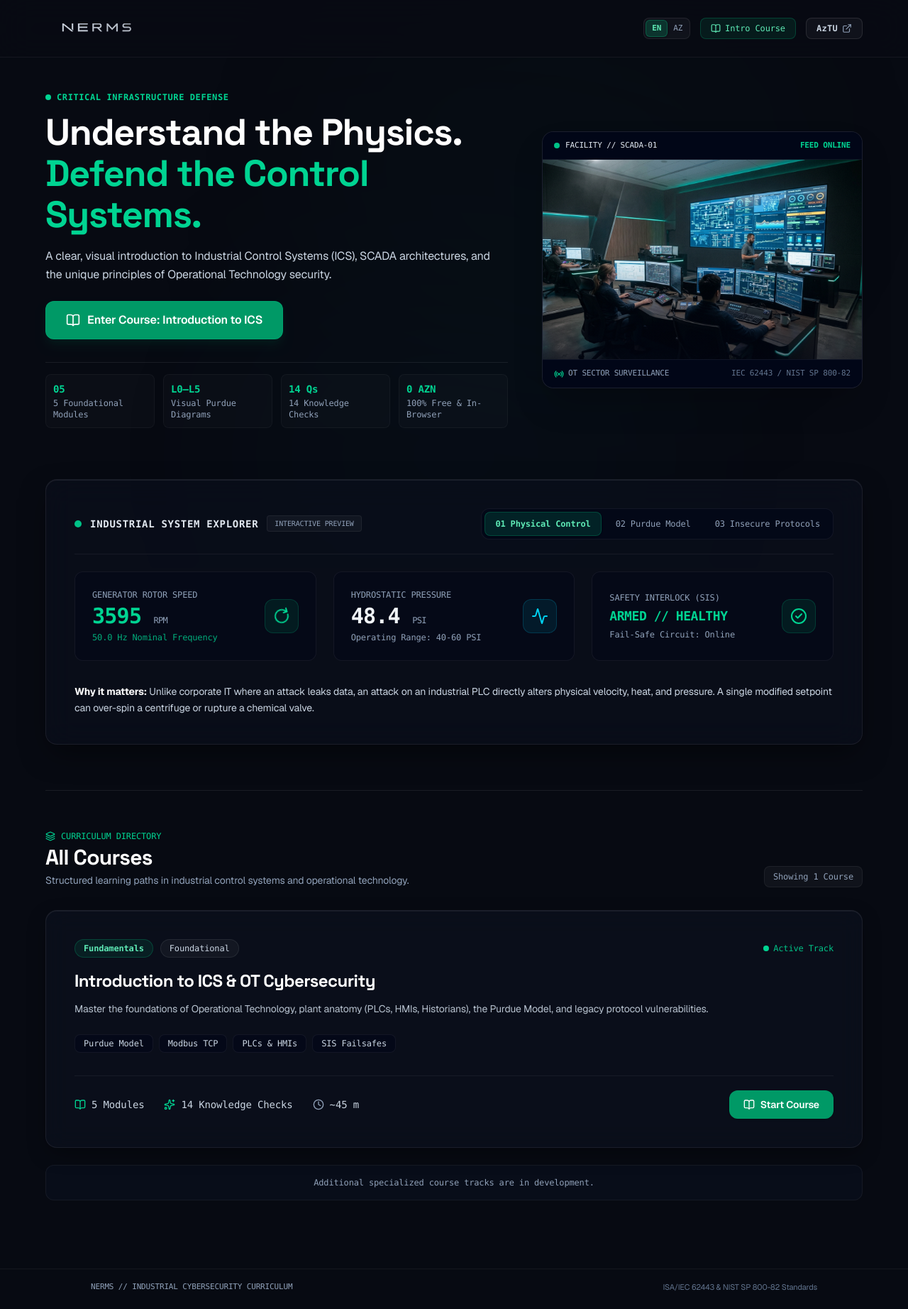
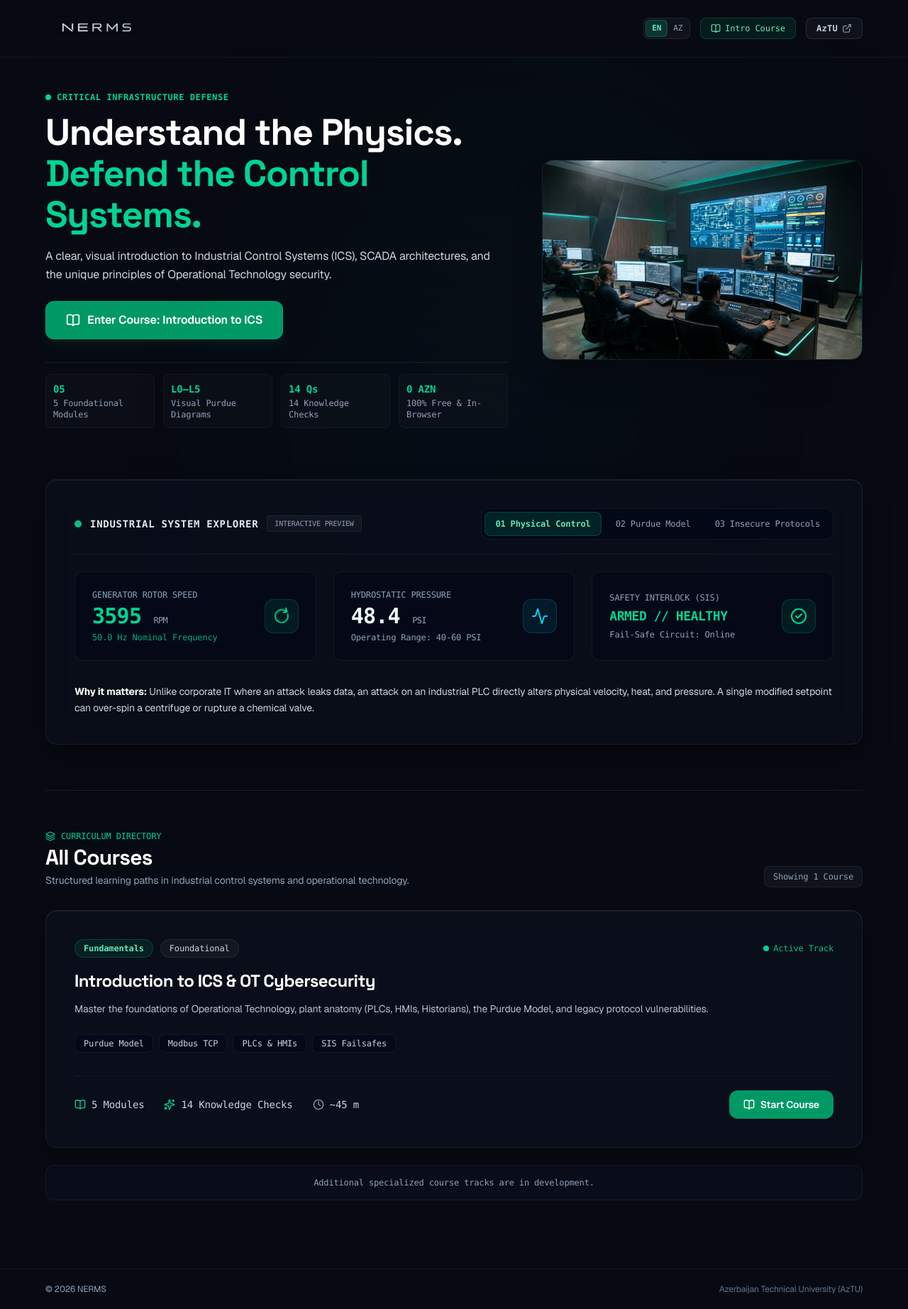
Before and after one commit to Nuranss/NERMS-learning-platform, a Next.js app: page / in a window 1280 px wide. Shown: the whole page at 71% size. Built offline with nearby package versions, Linux system fonts and the light colour scheme.

Commit message:
style: remove faux-HUD image overlay labels and clean up footer text

```diff
--- a/src/app/page.tsx
+++ b/src/app/page.tsx
@@ -7,7 +7,7 @@ import { Footer } from "@/components/layout/Footer";
 import { PresentationShowcase } from "@/components/home/PresentationShowcase";
 import { CourseCard } from "@/components/home/CourseCard";
 import { COURSES_CATALOG } from "@/mock/coursesCatalog";
-import { BookOpen, Layers, ShieldCheck, Terminal, Radio } from "lucide-react";
+import { BookOpen, Layers } from "lucide-react";
 import { useLanguage } from "@/i18n/LanguageContext";
 import { useTranslation } from "@/i18n/translations";
 
@@ -71,39 +71,17 @@ export default function HomePage() {
               </div>
             </div>
 
-            {/* Right Column: Authentic Industrial Control Center Photograph */}
+            {/* Right Column: Industrial Control Center Photograph */}
             <div className="lg:col-span-5 w-full">
-              <div className="relative rounded-2xl overflow-hidden border border-white/[0.1] shadow-2xl bg-slate-950/80 group">
-                {/* Visual Telemetry Header */}
-                <div className="flex items-center justify-between px-4 py-2.5 bg-slate-950/85 border-b border-white/[0.06] text-[11px] font-mono text-slate-400">
-                  <div className="flex items-center gap-2">
-                    <span className="w-2 h-2 rounded-full bg-emerald-400 animate-pulse" />
-                    <span className="text-slate-200 font-medium">FACILITY // SCADA-01</span>
-                  </div>
-                  <span className="text-emerald-400 font-semibold">FEED ONLINE</span>
-                </div>
-
-                {/* Industrial Photograph */}
-                <div className="relative aspect-[16/10] w-full overflow-hidden">
+              <div className="relative aspect-[16/10] w-full rounded-2xl overflow-hidden border border-white/[0.08] shadow-2xl bg-slate-950/40">
                 <Image
                   src="/industrial-control-room.jpg"
                   alt="Industrial Control Room and SCADA Operations"
                   fill
                   priority
                   sizes="(max-width: 1024px) 100vw, 42vw"
-                    className="object-cover group-hover:scale-[1.03] transition-transform duration-500"
+                  className="object-cover"
                 />
-                  <div className="absolute inset-0 bg-gradient-to-t from-slate-950/60 via-transparent to-transparent pointer-events-none" />
-                </div>
-
-                {/* Visual Telemetry Footer */}
-                <div className="px-4 py-2.5 bg-slate-950/85 border-t border-white/[0.06] flex items-center justify-between text-[11px] font-mono text-slate-400">
-                  <div className="flex items-center gap-1.5">
-                    <Radio className="w-3.5 h-3.5 text-emerald-400" />
-                    <span>OT SECTOR SURVEILLANCE</span>
-                  </div>
-                  <span className="text-slate-500">IEC 62443 / NIST SP 800-82</span>
-                </div>
               </div>
             </div>
           </div>
--- a/src/components/layout/Footer.tsx
+++ b/src/components/layout/Footer.tsx
@@ -8,13 +8,13 @@ export function Footer() {
   const t = useTranslation(language);
 
   return (
-    <footer className="w-full mt-auto border-t border-white/[0.06] py-4 px-4 text-center text-[11px] text-slate-500">
-      <div className="max-w-5xl mx-auto flex flex-col sm:flex-row items-center justify-between gap-2">
-        <p className="font-mono text-slate-400">
-          {t.footer.title}
+    <footer className="w-full mt-auto border-t border-white/[0.06] py-5 px-6 text-xs text-slate-500">
+      <div className="max-w-6xl mx-auto flex flex-col sm:flex-row items-center justify-between gap-2">
+        <p className="text-slate-400">
+          {t.footer.copyright}
         </p>
         <p className="text-slate-500">
-          {t.footer.standards}
+          {t.footer.affiliation}
         </p>
       </div>
     </footer>
--- a/src/i18n/translations.ts
+++ b/src/i18n/translations.ts
@@ -104,8 +104,8 @@ export const TRANSLATIONS = {
       placeholder: "Answer...",
     },
     footer: {
-      title: "NERMS // INDUSTRIAL CYBERSECURITY CURRICULUM",
-      standards: "ISA/IEC 62443 & NIST SP 800-82 Standards",
+      copyright: "© 2026 NERMS",
+      affiliation: "Azerbaijan Technical University (AzTU)",
     },
   },
   az: {
@@ -213,8 +213,8 @@ export const TRANSLATIONS = {
       placeholder: "Cavabınız...",
     },
     footer: {
-      title: "NERMS // SƏNAYE KİBER TƏHLÜKƏSİZLİK KURRİKULUMU",
-      standards: "ISA/IEC 62443 və NIST SP 800-82 Standartları",
+      copyright: "© 2026 NERMS",
+      affiliation: "Azərbaycan Texniki Universiteti (AzTU)",
     },
   },
 } as const;
```
Lines whose indentation alone changed are shown as unchanged.
